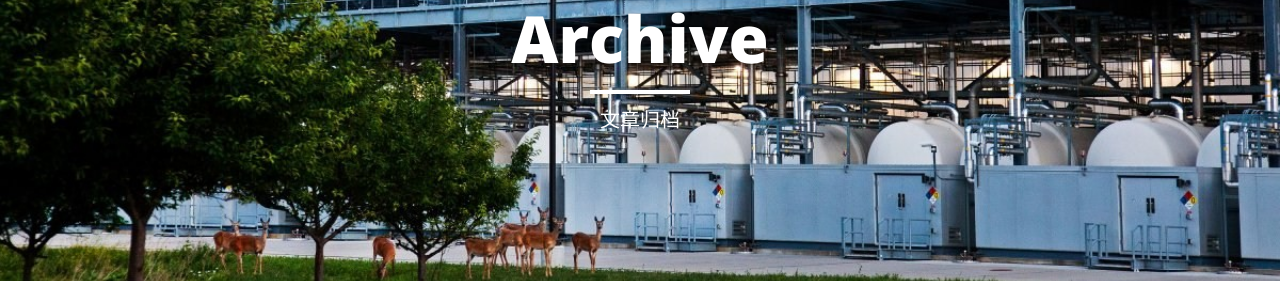
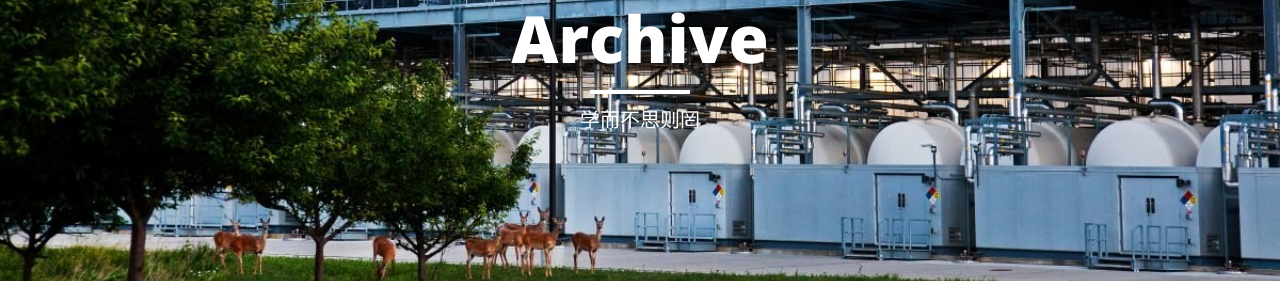
Before and after one commit to qiutianshu/qiutianshu.github.io, a Jekyll site: the page built from archive.md, in a window 1280 px wide. Shown: the part 147-447 px from the top of the page. Built offline with Jekyll 4.4.1, drawn with Linux system fonts in a browser that asks for light colours; nearby versions of some CDN libraries.

Commit message:
3 commit

```diff
--- a/archive.md
+++ b/archive.md
@@ -1,7 +1,7 @@
 ---
 layout: page
 title: "Archive"
-description: "文章归档"
+description: "学而不思则罔"
 header-img: "img/archive.jpg"
 ---
 
```
